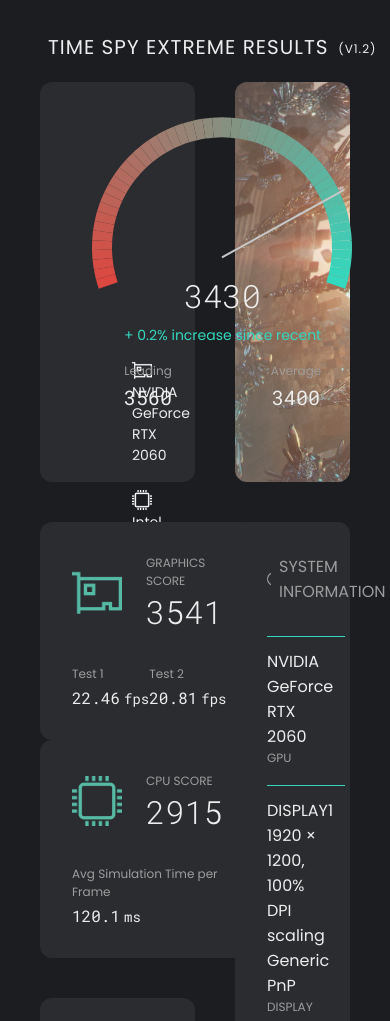
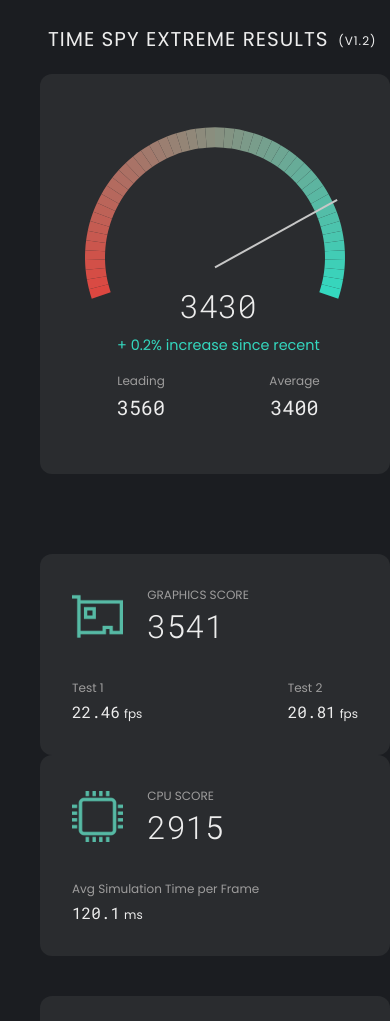
Before and after one commit to sandhyasubram-personal/gaming-benchmark-result, a website: page public/index.html in a window 390 px wide. Shown: the top 1021 px of the page. Drawn offline with nearby package versions, Linux system fonts and the light colour scheme.

Commit message:
style refactor and responsiveness

```diff
--- a/public/index.html
+++ b/public/index.html
@@ -22,7 +22,7 @@
     <div class="heading">Time Spy Extreme Results <span class="suffix">(V1.2)</span></div>
     <div class="flex-row">
       <div class="flex-col w50 no-padding">
-        <div class="procyon-overall-score result-box flex-box tall">
+        <div class="procyon-overall-score result-box flex-row graph-box tall">
           <div class="svg-box">
             <svg width="300" height="200">
             </svg>
@@ -31,25 +31,25 @@
               <p class="positive">+ 0.2% increase since recent</p>
               <div class="details-row best">
                 <div class="details-column">
-                  <div class="details-heading w25">
+                  <div class="details-heading">
                     Leading
                   </div>
-                  <div class="details-value w75 procyon-backgrounded mb05">
+                  <div class="details-value">
                     3560
                   </div>
                 </div>
                 <div class="details-column">
-                  <div class="details-heading w25">
+                  <div class="details-heading">
                     Average
                   </div>
-                  <div class="details-value w75 procyon-backgrounded mb05">
+                  <div class="details-value">
                     3400
                   </div>
                 </div>
               </div>
             </div>
           </div>
-          <div class="system-info">
+          <div class="w50">
             <div class="details-row gpu-summary">
               <div class="details-content">
                 <p>Intel(R) UHD Graphics 630</p>
@@ -70,15 +70,11 @@
                 <button><span class="icon small save"></span>Save Results</button>
               </div>
             </div>
-            <!-- <button>Save Result</button> -->
           </div>
         </div>
       </div>
       <div class="flex-col w50">
-        <div class="procyon-result-header keyart">
-          <div class="procyon-result-header-title-container">
-            <h1 id="TEST_NAME"></h1>
-          </div>
+        <div class="keyart">
         </div>
       </div>
     </div>
@@ -99,9 +95,6 @@
             </div>
           </div>
           <div class="systeminfo">
-            <div class=" corners">
-              <div>
-                <div class="systeminfo-advanced run-details-slider">
             <div class="flex-row">
                 <div class="accordion">
                   <span class="icon plus"></span> CPU
@@ -122,9 +115,6 @@
                 </div>
                 <div id="SYSTEMINFO_STORAGE" class="panel">
                   <!-- Script -->
-                      </div>
-                  </div>
-                </div>
                 </div>
             </div>
           </div>
--- a/public/script.js
+++ b/public/script.js
@@ -4,7 +4,6 @@
 $.getJSON("./test.json", function (data) {
     loadResultDataIn(data);
 });
-
 
 function theDomHasLoaded(e) {
     // when DOM is fully loaded
@@ -19,42 +18,42 @@
     loadComponentScores(result.results[0].scores.componentScores);
     loadDetailedScores(result.results[0].scores.componentScores);
     loadSystemInfo(result.systemInfo);
+/** Start D3 Speedometer */
+    let pointerAngle = 86;
+    let pointerLength = 135;
+    let innerRadius = 110;
+    let outerRadius = 130;
 
-    var pointerAngle = 86;
-    var pointerLength = 135;
-    var innerRadius = 110;
-    var outerRadius = 130;
+    let tau = 2 * Math.PI; // http://tauday.com/tau-manifesto
 
-    var tau = 2 * Math.PI; // http://tauday.com/tau-manifesto
-
-    var svg = d3.select("svg"),
+    let svg = d3.select("svg"),
         width = +svg.attr("width"),
         height = +svg.attr("height"),
         g = svg.append("g").attr("transform", "translate(" + width / 2 + "," + height / 1.5 + ")");
 
-    var pie = d3.pie()
+    let pie = d3.pie()
         .sort(null)
         .startAngle(-tau/3+0.2)
         .endAngle(tau/3-0.2)
         .padAngle(0);
 
-    var segments = 50;
+    let segments = 50;
 
-    var color = d3.scaleLinear().domain([0,segments-1]).range(['#dc4740','#34d8bf']).interpolate(d3.interpolateRgb);
+    let color = d3.scaleLinear().domain([0,segments-1]).range(['#dc4740','#34d8bf']).interpolate(d3.interpolateRgb);
 
-    var arc = d3.arc()
+    let arc = d3.arc()
         .innerRadius(innerRadius)
         .outerRadius(outerRadius);
 
-    var path = g.selectAll("path")
+    let path = g.selectAll("path")
         .data(pie(d3.range(segments).map(function (){return 1;})))
     .enter().append("path")
         .attr("fill", function(d, i) { return color(i); })
         .attr("d", arc);
 
-    var pointer = g.append("g").attr("class","pointer");
+    let pointer = g.append("g").attr("class","pointer");
 
-    var line = pointer.append("line")
+    let line = pointer.append("line")
     .attr("x1",0).attr("y1",10)
     .attr("x2",function(){
         return -pointerLength*Math.cos(pointerAngle * tau/200);
@@ -63,26 +62,14 @@
         return -pointerLength*Math.sin(pointerAngle * tau/200);
     })
     .attr("class","pointer");
+/** End D3 Speedometer */
 
     $('.accordion').click(function(index){
         $(this).toggleClass('active');
         $(this).next().toggleClass('visible');
         $(this).find('.icon').toggleClass('rotate');
     })
-
-    // for (i = 0; i < acc.length; i++) {
-    // acc[i].addEventListener("click", function() {
-    //     this.toggle("active");
-    //     var icon = this.find('icon');
-    //     var panel = this.nextElementSibling;
-    //     console.log(icon);
-    //     panel.classList.toggle("visible");
-    //     // var icon = this
-
-    // });
-    // }
 }
-
 
 function loadOverallScore(result, systemInfo) {
     $('.procyon-overall-score h2').html('Time Spy Extreme' + ' score');
@@ -116,7 +103,7 @@
     componentScores.forEach(score => {
         componentScoreString +=
             `
-            <div class="result-box w50  p1">
+            <div class="result-box w50">
                  <h3 class="no-border">${score.baseType}</h3>
                  <h2 class="center no-border">${score.uiValue}</h2>
             </div>
@@ -148,7 +135,7 @@
                         <h4>${componentRef[subScore.baseType]}</h4>
                     </div>
                     <div class="tile-value number">
-                        <p>${subScore.uiValue}<span class="small">${subScore.unit}</span></p>
+                        <p>${subScore.uiValue}<span class="unit">${subScore.unit}</span></p>
                     </div>
                 </div>
                 `;
@@ -157,7 +144,7 @@
         componentScoreString +=
             `
             <div class="flex-gap">
-                <div class="result-box procyon-subscore">
+                <div class="result-box">
                     <div class="tile">
                         <div class="tile-icon">
                             <span class="icon color big `   + componentRef[score.type].icon +   ` cpu"></span>
@@ -227,7 +214,7 @@
         gpu.displays.forEach( (display, i) => {
             displayString +=
                 `
-                <dl class="result-systeminfo-list-details clearfix">
+                <dl>
                     <dt>Display ${i+1}</dt>
                     <dd>${display.deviceName} (${display.resolution})</dd>
                 </dl>
@@ -269,9 +256,7 @@
                     <dd>${gpu.clockSpeed.memory.currentMhz} MHz</dd>
                 </dl>
 
-                <div class="systeminfo-display-list">
                 ${displayString}
-                </div>
             </div>
             `;
     });
@@ -284,16 +269,16 @@
             <div>
                 <dl class="panel-list">
                     <dt>Drive ${i+1}</dt>
-                <dd class="pr15">${storage.driveName}</dd>
+                    <dd>${storage.driveName}</dd>
                 </dl>
                 <div class="storage-info">
-                <dl class="result-systeminfo-list-details clearfix pl1">
-                    <dt class="">Drive Model</dt>
-                    <dd class="">${storage.driveModel}</dd>
+                    <dl>
+                        <dt>Drive Model</dt>
+                        <dd>${storage.driveModel}</dd>
                     </dl>
-                <dl class="result-systeminfo-list-details clearfix pl1">
-                    <dt class="">Drive Type</dt>
-                    <dd class="">${storage.driveType}</dd>
+                    <dl>
+                        <dt>Drive Type</dt>
+                        <dd>${storage.driveType}</dd>
                     </dl>
                 </div>
             </div>
--- a/public/style.scss
+++ b/public/style.scss
@@ -3,14 +3,15 @@
 
 body {
     background-color: $theme-dark;
-    // background-image: url('./assets/img/time_spy_extreme_heroimage_1920x1080.jpeg');
-    // background-size: cover;
-    // background-position: center;
     color: $theme-light;
     font-family: $theme-font;
+    font-size: $font-default;
 }
 
 button {
+    background: $theme-color;
+    border-top: 1px solid $theme-lighter;
+    box-shadow: 0 10px 20px 0 rgba(0, 0, 0, 0.2);
     text-align: center;
     color: $theme-light;
     font-size: $font-xs;
@@ -19,9 +20,6 @@
     border-radius: 8px;
     text-transform: uppercase;
     min-width: 200px;
-    background: $theme-color;
-    border-top: 1px solid $theme-lighter;
-    box-shadow: 0 10px 20px 0 rgba(0, 0, 0, 0.2);
 
     &:hover {
         background: $theme-color-light;
@@ -29,9 +27,42 @@
     }
 }
 
-.small {
-    font-size: $font-small;
-    padding-left: 4px;
+.number {
+    font-family: $theme-numeric;
+}
+
+.top-indent {
+    padding-top: 72px;
+}
+
+.bottom-indent {
+    padding-bottom: 20px;
+}
+
+.w100 {
+    width: 100%;
+}
+
+.w50 {
+    width: 50%;
+}
+
+.heading {
+    padding: 24px 48px 0;
+    margin-bottom: 20px;
+    font-size: $font-medium;
+    font-weight: 100;
+    letter-spacing: 1px;
+    text-transform: uppercase;
+    position: relative;
+    display: inline-block;
+
+    .suffix {
+        font-size: $font-xs;
+        position: absolute;
+        right: 0;
+        bottom: 4px;
+    }
 }
 
 .icon {
@@ -90,49 +121,10 @@
     }
 }
 
-.number {
-    font-family: $theme-numeric;
-}
-
-.positive {
-    color: $theme-green !important;
-}
-
-.top-indent {
-    padding-top: 72px;
-}
-
-.bottom-indent {
-    padding-bottom: 20px;
-}
-
-.heading {
-    padding: 32px 48px 0;
-    margin-bottom: 20px;
-    font-size: $font-medium;
-    font-weight: 100;
-    letter-spacing: 1px;
-    text-transform: uppercase;
-    position: relative;
-    display: inline-block;
-
-    .suffix {
-        font-size: $font-xs;
-        position: absolute;
-        right: 0;
-        bottom: 4px;
-    }
-}
-
-.nav {
-    position: absolute;
-    right: 0;
-}
-
-.system-info {
-    width: 50%;
-    padding-left: 60px;
-    padding-top: 40px;
+.unit {
+    font-family: $theme-font;
+    font-size: $font-xs;
+    padding-left: 4px;
 }
 
 .details-row {
@@ -160,7 +152,7 @@
     }
 }
 
-.flex-row, .flex-box {
+.flex-row {
     display: flex;
     font-size: $font-small;
     flex-wrap: wrap ;
@@ -188,17 +180,18 @@
 
     .svg-box {
         position: relative;
-
-        .m1 {
-            margin-bottom: 40px;
-        }
+        height: 360px;
 
         .main-score {
             position: absolute;
             top: 160px;
             left: 52px;
             text-align: center;
+            font-size: $font-large;
 
+            .positive {
+                color: $theme-green;
+            }
         }
 
         h3 {
@@ -221,17 +214,10 @@
     }
 }
 
-.w100 {
-    width: 100%;
-}
-
-.w50 {
-    width: 50%;
-}
-
-.procyon-result-header {
+.keyart {
     background-image: url('./assets/img/time_spy_extreme_heroimage_1920x1080.jpg');
     background-size: cover;
+    background-position: center;
     min-height: 400px;
     border-radius: $radius-default;
 }
@@ -240,18 +226,19 @@
     background-color: $theme-darker;
     border-radius: $radius-default;
     padding: $spacing-default;
+    overflow: hidden;
 
     &.tall {
         height: 400px;
     }
+}
 
-    .m1 {
-        font-size: $font-small;
-        color: $theme-grey;
-    }
+.graph-box {
+    align-items: center;
+    padding-top: 50px;
 
-    .main-score {
-        font-size: $font-large;
+    .w50 {
+        padding-left: 60px;
     }
 }
 
@@ -383,3 +370,30 @@
         margin-bottom: 10px;
     }
 }
+
+//Responsive Media Queries - In Progress
+@media (max-width: $breakpoint-large) {
+    .graph-box {
+        justify-content: center;
+        overflow-y: scroll;
+
+        .w50 {
+            width: 100%;
+        }
+    }
+}
+
+
+@media (max-width: $breakpoint-medium) {
+    .keyart {
+        display: none;
+    }
+
+    .tall {
+        height: 800px;
+    }
+
+    .w50 {
+        width: 100%;
+    }
+}
```
Also changed, not shown: public/_theme.scss (+11 -6 lines), public/assets/icons/details.png, public/style.css, 1 other file. Lines whose indentation alone changed are shown as unchanged.
